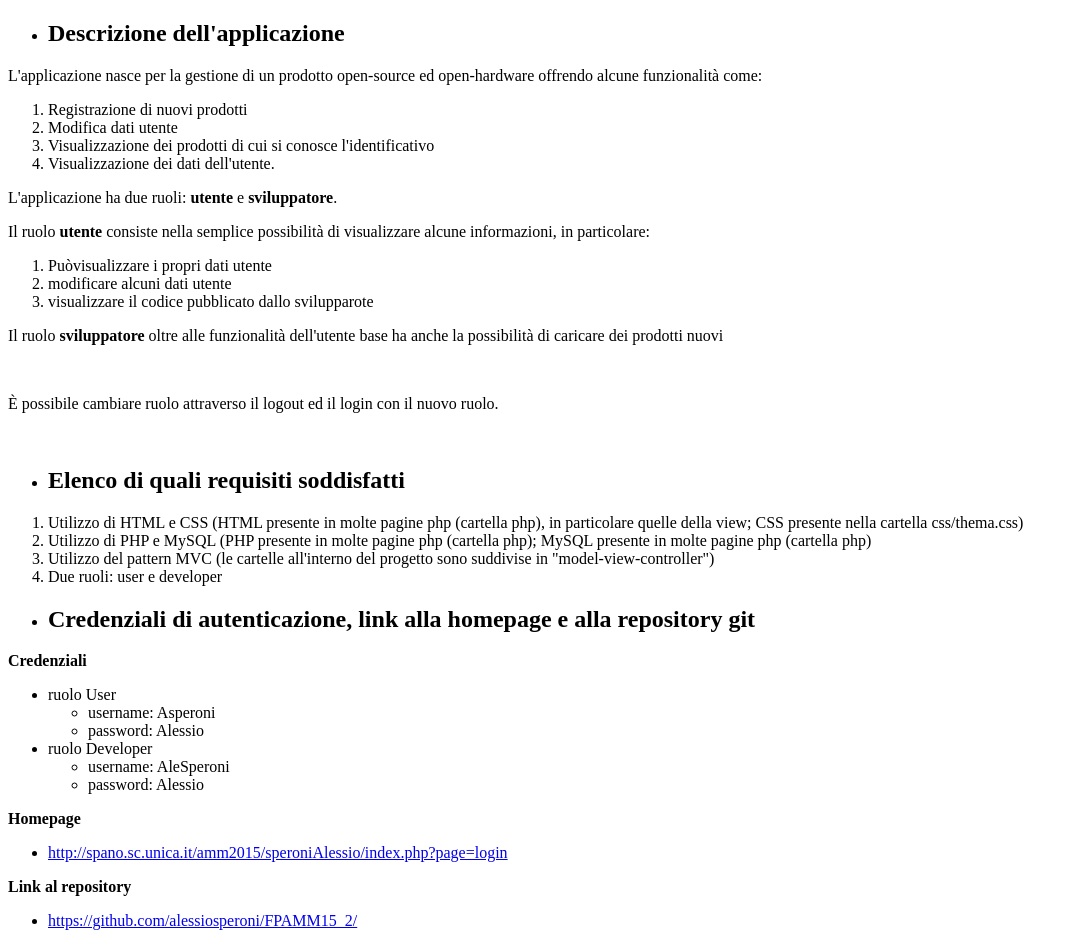
After one commit to alessiosperoni/FPAMM15_2, a PHP site: page /descrizione.php in a window 1280 px wide. The commit adds this page. Shown: the whole page, without its empty margins (0-1078 px from the left). Run offline with PHP 8.4, Linux system fonts and the light colour scheme.

```diff
--- /dev/null
+++ b/descrizione.php
@@ -0,0 +1,85 @@
+<!DOCTYPE html>
+<html>
+    <head>
+        <meta http-equiv="Content-Type" content="text/html; charset=UTF-8">
+        <title> Descrizione dell'applicazione</title>
+    </head>
+
+    <body>
+
+        <ul>
+            <li><h2><strong> Descrizione dell'applicazione </strong></h2></li>
+        </ul>
+        <p>L'applicazione nasce per la gestione di un prodotto open-source ed open-hardware offrendo alcune funzionalit&agrave; come: <br>
+
+        </p>
+            <ol>
+                <li>Registrazione di nuovi prodotti </li>
+                <li>Modifica dati utente</li>
+                <li>Visualizzazione dei prodotti di cui si conosce l'identificativo</li>
+                <li>Visualizzazione dei dati dell'utente.</li>
+            </ol>
+        <p>
+            L'applicazione ha due ruoli: <b> utente </b> e <b> sviluppatore</b>.
+        </p>
+
+        <p>
+            Il ruolo <b>utente</b> consiste nella semplice possibilità di visualizzare alcune informazioni, in particolare:<br>
+        </p>
+
+            <ol>
+                <li>Pu&ograve;visualizzare i propri dati utente</li>
+                <li>modificare alcuni dati utente</li>
+                <li>visualizzare il codice pubblicato dallo svilupparote</li>
+            </ol>
+
+        <p>
+            Il ruolo <b>sviluppatore</b> oltre alle funzionalità dell'utente base ha anche la possibilità di caricare dei prodotti nuovi<br>
+        </p>
+
+        <br>
+        <p>
+            &Egrave; possibile cambiare ruolo attraverso il logout ed il login con il nuovo ruolo.
+        </p>
+        <br>
+
+        <ul>
+            <li><h2><strong> Elenco di quali requisiti soddisfatti </strong></h2></li>
+        </ul>
+
+            <ol>
+                <li>Utilizzo di HTML e CSS (HTML presente in molte pagine php (cartella php), in particolare quelle della view; CSS presente nella cartella css/thema.css)</li>
+                <li>Utilizzo di PHP e MySQL (PHP presente in molte pagine php (cartella php); MySQL presente in molte pagine php (cartella php)</li>
+                <li>Utilizzo del pattern MVC (le cartelle all'interno del progetto sono suddivise in "model-view-controller")</li>
+                <li>Due ruoli: user e developer</li>
+            </ol>
+
+        <ul>
+            <li><h2><strong> Credenziali di autenticazione, link alla homepage e alla repository git</strong></h2></li>
+        </ul>
+
+        <p> <strong> Credenziali</strong> </p>
+            <ul>
+                <li>ruolo User
+                    <ul>
+                        <li> username: Asperoni</li>
+                        <li> password: Alessio</li>
+                    </ul>
+                <li>ruolo Developer
+                    <ul>
+                        <li> username: AleSperoni</li>
+                        <li> password: Alessio</li>
+                    </ul>
+            </ul>
+
+        <p> <strong> Homepage</strong> </p>
+        <ul>
+            <li> <a href="spano.sc.unica.it/amm2015/speroniAlessio/index.php?page=login">http://spano.sc.unica.it/amm2015/speroniAlessio/index.php?page=login</a></li>
+        </ul>
+
+        <p> <strong> Link al repository </strong> </p>
+        <ul>
+            <li> <a href="https://github.com/alessiosperoni/FPAMM15_2/"> https://github.com/alessiosperoni/FPAMM15_2/</a></li>
+        </ul>
+    </body>
+</html>
--- a/index.php
+++ b/index.php
@@ -30,8 +30,8 @@
                             != User::Developer){}
                         $controllo->handleInput($request);
                         break;
-
                     default:
+                        require 'descrizione.php';
                         break;
                 }
             }
```
Also changed, not shown: README.md.
